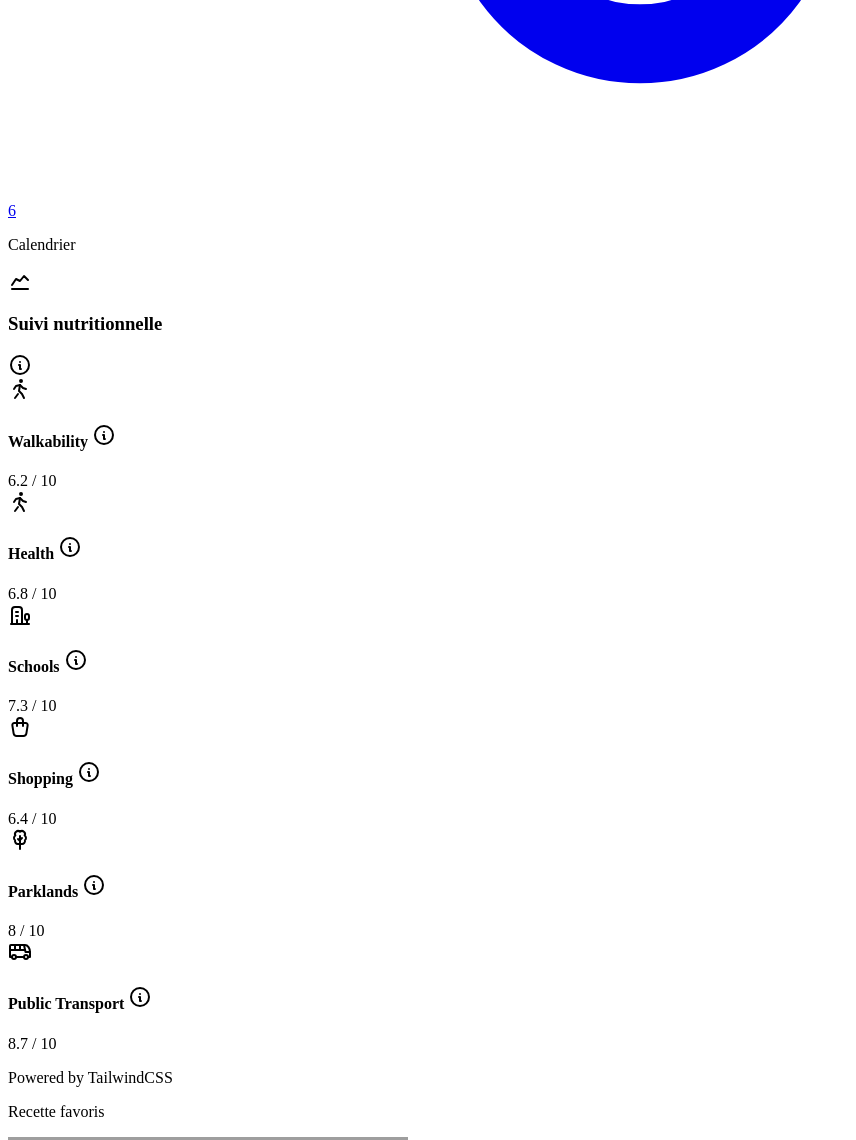
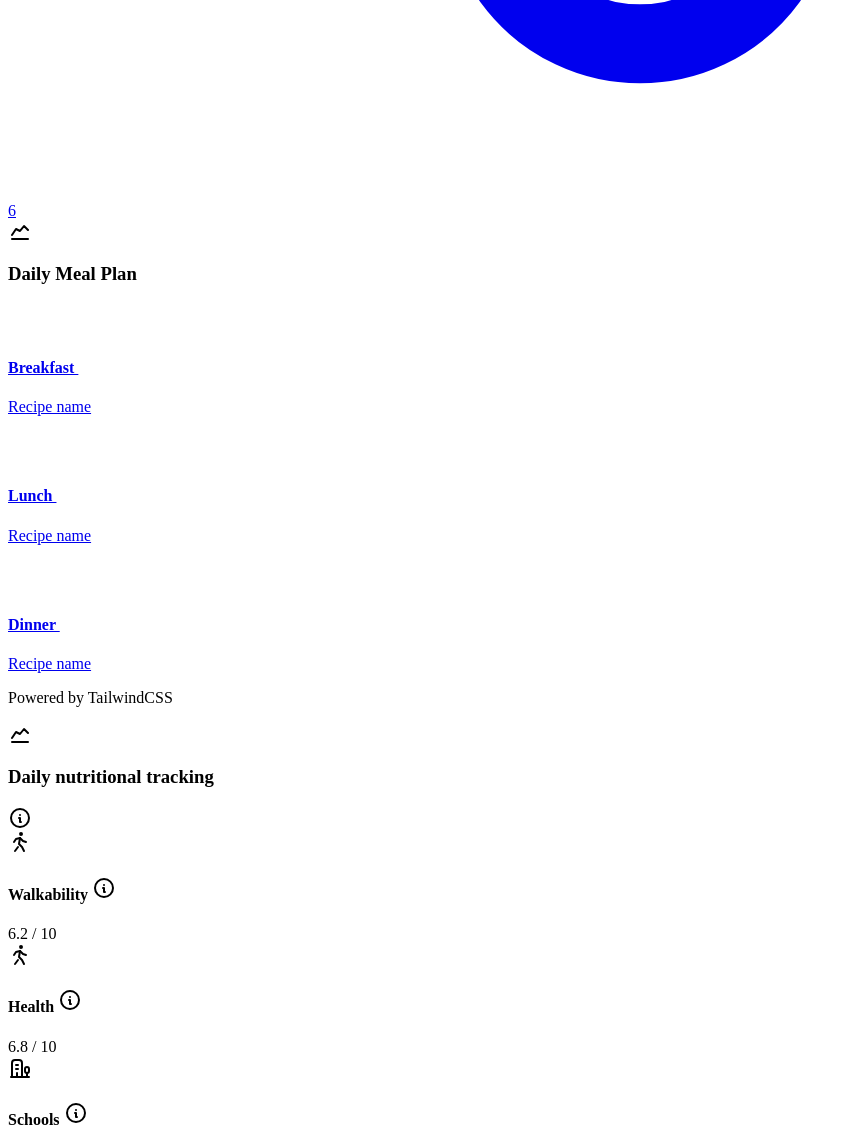
Before and after one commit to uha-fr/archiweb_2024_projets_gr03, a PHP site: page /archiweb_2024_projets_gr03/app/views/users/index.php in a window 1280 px wide. Shown: the part 5360-6500 px from the top of the page, without its empty margins (0-856 px from the left). Run offline with PHP 8.4, Linux system fonts and the light colour scheme; data that the repository does not hold is empty; some libraries are stand-ins or nearby versions; grey boxes are pictures that could not be loaded.

Commit message:
dashboard users : daily meal plan

```diff
--- /dev/null
+++ b/app/views/users/components/cardMealPlan.php
@@ -0,0 +1,87 @@
+<!-- Daily Meal Plan Card -->
+<section class="w-full p-6 rounded-lg max-w-2xl shadow-lg shadow-gray-300 bg-white">
+  <header class="flex items-center">
+    <svg xmlns="http://www.w3.org/2000/svg" class="mr-2 shrink-0 w-6 h-6 text-gray-500" width="24" height="24" viewBox="0 0 24 24" stroke-width="2" stroke="currentColor" fill="none" stroke-linecap="round" stroke-linejoin="round">
+      <path stroke="none" d="M0 0h24v24H0z" fill="none"></path>
+      <path d="M4 19l16 0"></path>
+      <path d="M4 15l4 -6l4 2l4 -5l4 4"></path>
+    </svg>
+    <h3 class="font-medium text-lg">Daily Meal Plan</h3>
+  </header>
+
+  <!-- Daily Meal Plan Sections -->
+  <section class="py-4">
+    <!-- Breakfast Section -->
+    <a href="#" class="block hover:bg-[#C6E0B9] rounded p-4">
+      <div id="breakfast" class="flex items-center">
+        <span class="w-8 h-8 shrink-0 mr-4 rounded-full bg-blue-50 flex items-center justify-center">
+          <svg xmlns="http://www.w3.org/2000/svg" class="w-5 h-5 text-blue-500" width="24" height="24" viewBox="0 0 24 24" stroke-width="2" stroke="currentColor" fill="none" stroke-linecap="round" stroke-linejoin="round">
+            <path stroke="none" d="M0 0h24v24H0z" fill="none"></path>
+          </svg>
+        </span>
+        <div class="space-y-1 flex-1">
+          <div class="items-center">
+            <h4 class="font-medium text-sm mr-auto text-gray-700 flex items-center">
+              Breakfast
+              <svg xmlns="http://www.w3.org/2000/svg" class="ml-2 shrink-0 w-5 h-5 text-gray-500" width="24" height="24" viewBox="0 0 24 24" stroke-width="2" stroke="currentColor" fill="none" stroke-linecap="round" stroke-linejoin="round">
+                <path stroke="none" d="M0 0h24v24H0z" fill="none"></path>
+              </svg>
+            </h4>
+            <p id="recipeBreakfast" class="text-gray-500">Recipe name</p>
+          </div>
+        </div>
+      </div>
+    </a>
+
+    <!-- Lunch Section -->
+    <a href="#" class="block hover:bg-[#C6E0B9] rounded p-4">
+      <div id="lunch" class="flex items-center">
+        <span class="w-8 h-8 shrink-0 mr-4 rounded-full bg-blue-50 flex items-center justify-center">
+          <svg xmlns="http://www.w3.org/2000/svg" class="w-5 h-5 text-blue-500" width="24" height="24" viewBox="0 0 24 24" stroke-width="2" stroke="currentColor" fill="none" stroke-linecap="round" stroke-linejoin="round">
+            <path stroke="none" d="M0 0h24v24H0z" fill="none"></path>
+          </svg>
+        </span>
+        <div class="space-y-3 flex-1">
+          <div class="items-center">
+            <h4 class="font-medium text-sm mr-auto text-gray-700 flex items-center">
+              Lunch
+              <svg xmlns="http://www.w3.org/2000/svg" class="ml-2 shrink-0 w-5 h-5 text-gray-500" width="24" height="24" viewBox="0 0 24 24" stroke-width="2" stroke="currentColor" fill="none" stroke-linecap="round" stroke-linejoin="round">
+                <path stroke="none" d="M0 0h24v24H0z" fill="none"></path>
+              </svg>
+            </h4>
+            <p id="recipeLunch" class="text-gray-500">Recipe name</p>
+          </div>
+        </div>
+      </div>
+    </a>
+
+    <!-- Dinner Section -->
+    <a href="#" class="block hover:bg-[#C6E0B9] rounded p-4">
+      <div id="dinner" class="flex items-center">
+        <span class="w-8 h-8 shrink-0 mr-4 rounded-full bg-blue-50 flex items-center justify-center">
+          <svg xmlns="http://www.w3.org/2000/svg" class="w-5 h-5 text-blue-500" width="24" height="24" viewBox="0 0 24 24" stroke-width="2" stroke="currentColor" fill="none" stroke-linecap="round" stroke-linejoin="round">
+            <path stroke="none" d="M0 0h24v24H0z" fill="none"></path>
+          </svg>
+        </span>
+        <div class="space-y-3 flex-1">
+          <div class="items-center">
+            <h4 class="font-medium text-sm mr-auto text-gray-700 flex items-center">
+              Dinner
+              <svg xmlns="http://www.w3.org/2000/svg" class="ml-2 shrink-0 w-5 h-5 text-gray-500" width="24" height="24" viewBox="0 0 24 24" stroke-width="2" stroke="currentColor" fill="none" stroke-linecap="round" stroke-linejoin="round">
+                <path stroke="none" d="M0 0h24v24H0z" fill="none"></path>
+              </svg>
+            </h4>
+            <p id="recipeDinner" class="text-gray-500">Recipe name</p>
+          </div>
+        </div>
+      </div>
+    </a>
+
+  </section>
+  <!-- Card Footer -->
+  <footer class="border-t border-gray-100 pt-4">
+    <p class="text-sm text-gray-500 text-center">
+      Powered by <span class="font-bold">TailwindCSS</span>
+    </p>
+  </footer>
+</section>
--- a/app/views/users/components/suivi.php
+++ b/app/views/users/components/cardTracker.php
@@ -19,7 +19,7 @@
           <path d="M4 19l16 0"></path>
           <path d="M4 15l4 -6l4 2l4 -5l4 4"></path>
         </svg>
-        <h3 class="font-medium text-lg">Suivi nutritionnelle</h3>
+        <h3 class="font-medium text-lg">Daily nutritional tracking</h3>
         <svg
           xmlns="http://www.w3.org/2000/svg"
           class="ml-2 shrink-0 w-6 h-6 text-gray-500"
--- a/app/views/users/components/sidebar.php
+++ b/app/views/users/components/sidebar.php
@@ -20,33 +20,33 @@
       <li>
           <a href="<?php echo BASE_URL."dashboard" ?>" class="text-white text-sm flex items-center hover:bg-[#755f5a] rounded px-4 py-2 transition-all">
             <i class="fa-light fa-house mr-4 text-base"></i>
-            <span>Accueil</span>
+            <span>Home</span>
           </a>
         </li>
           <a href="<?php echo BASE_URL."dashboard/recipes" ?>" class="text-white text-sm flex items-center hover:bg-[#755f5a] rounded px-4 py-2 transition-all">
             <i class="fa-light fa-pot-food  mr-4 text-base"></i>
-            <span>Recettes</span>
+            <span>Recipes</span>
           </a>
         </li>
 
         <li>
-          <a href="<?php echo BASE_URL."dashboard/nutritionnistes" ?>" class="text-white text-sm flex items-center hover:bg-[#755f5a] rounded px-4 py-2 transition-all">
+          <a href="<?php echo BASE_URL."dashboard/nutritionnists" ?>" class="text-white text-sm flex items-center hover:bg-[#755f5a] rounded px-4 py-2 transition-all">
             <i class="fa-light fa-user-chef  mr-4 text-base"></i>
-            <span>Nutritionnistes</span>
+            <span>Nutritionnists</span>
           </a>
         </li>
 
 
         <li>
-          <a href="javascript:void(0)" class="text-white text-sm flex items-center hover:bg-[#755f5a] rounded px-4 py-2 transition-all">
+          <a href="<?php echo BASE_URL."dashboard/tracker" ?>" class="text-white text-sm flex items-center hover:bg-[#755f5a] rounded px-4 py-2 transition-all">
             <i class="fa-light fa-star mr-4 text-base"></i>
-            <span>Favoris</span>
+            <span>Tracker</span>
           </a>
         </li>
         <li>
-          <a href="javascript:void(0)" class="text-white text-sm flex items-center hover:bg-[#755f5a] rounded px-4 py-2 transition-all">
+          <a href="<?php echo BASE_URL."dashboard/mealPlan" ?>" class="text-white text-sm flex items-center hover:bg-[#755f5a] rounded px-4 py-2 transition-all">
             <i class="fa-light fa-calendar mr-4 text-base"></i>
-            <span>Plan</span>
+            <span>Meal plan</span>
           </a>
         </li>
 
@@ -63,7 +63,7 @@
       <a href="<?php echo BASE_URL."dashboard/logout" ?>" class="text-white text-sm flex items-center hover:bg-[#755f5a] rounded px-4 py-3 transition-all my-20">
 
         <i class="fa-light fa-right-from-bracket mr-3 text-lg"></i>
-            <span>Se déconnecter</span>
+            <span>Log out</span>
       </a>
     </nav>
 
--- a/app/views/users/index.php
+++ b/app/views/users/index.php
@@ -10,15 +10,14 @@
             <div class="grid gap-2 mb-4">
                 <div>
                     <div class="grid grid-cols-2 gap-2">
-                        <div class="h-full w-full p-5 rounded bg-white h-28 dark:bg-[#C6E0B9]">
-                            <p class="mb-3 text-l font-bold"> Calendrier </p>
+                    <div class="h-full p-5 mt-11 rounded bg-white h-28 dark:bg-[#C6E0B9]">
                             <?php
-                                include "components/calendar.php";
-                            ?>
+                         include "components/cardMealPlan.php";
+                        ?>
                         </div>
                         <div class="h-full p-5 mt-11 rounded bg-white h-28 dark:bg-[#C6E0B9]">
                             <?php
-                         include "components/suivi.php";
+                         include "components/cardTracker.php";
                         ?>
                         </div>
                     </div>
```
Also changed, not shown: app/controllers/DashboardController.php (+10 -2 lines), app/views/users/mealPlan.php (added, +21 -0 lines), app/views/users/plan.php (deleted, +0 -11 lines), app/views/users/tracker.php (added, +15 -0 lines), app/views/users/nutritionnists.php (renamed from app/views/users/nutritionnistes.php).
